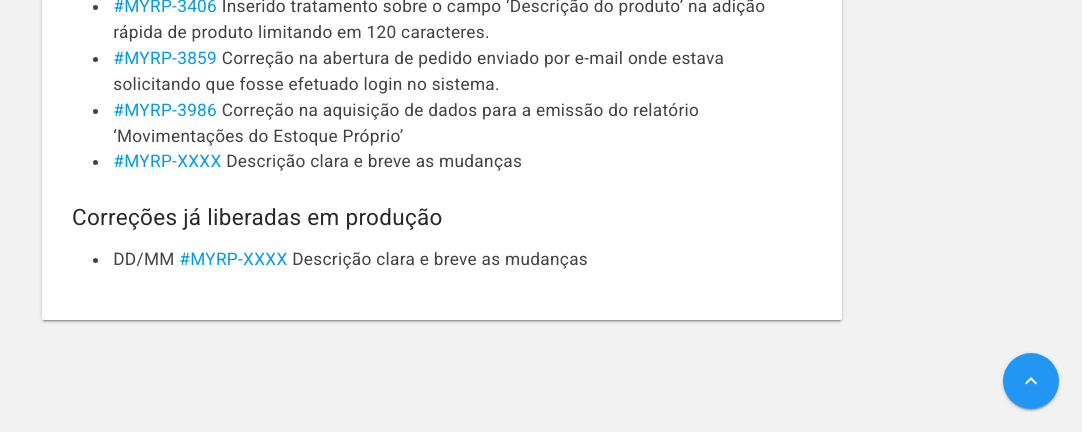
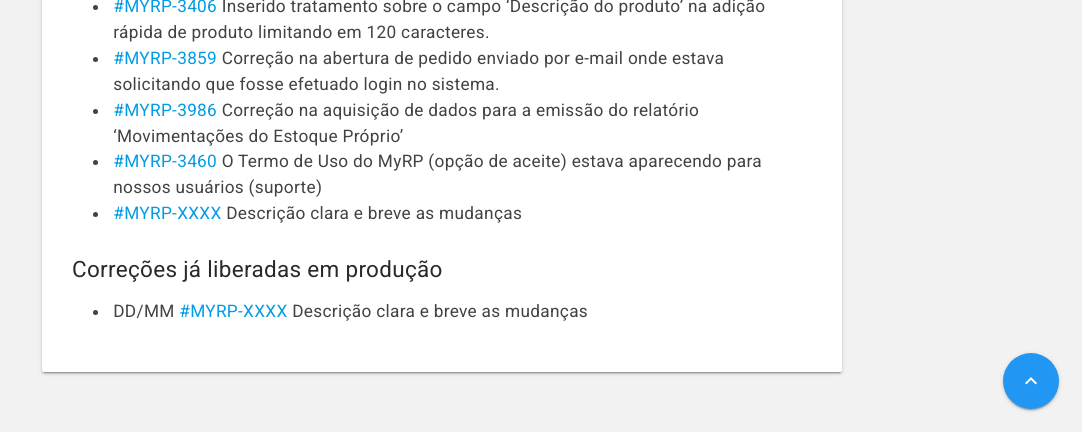
Before and after one commit to myrp-maicon/changelog-myrp, a Jekyll site: the page built from docs/myrp/19.03.02.md, in a window 1280 px wide, cut to the strip 468-900 px from the top of the page. Shown: the whole strip, without its empty margins (198-1280 px from the left). Built offline with Jekyll 4.4.1, drawn with Linux system fonts in a browser that asks for light colours; nearby versions of some CDN libraries; our own code applies the rules of GitHub Pages for plain Markdown files; the repository's description, which GitHub fills in, is left out.

Commit message:
Correção
O Termo de Uso do MyRP (opção de aceite) estava aparecendo para nossos usuários (suporte)

```diff
--- a/docs/myrp/19.03.02.md
+++ b/docs/myrp/19.03.02.md
@@ -7,6 +7,7 @@
 * [#MYRP-3406](https://devmyrp.atlassian.net/browse/MYRP-3460) Inserido tratamento sobre o campo 'Descrição do produto' na adição rápida de produto limitando em 120 caracteres.
 * [#MYRP-3859](https://devmyrp.atlassian.net/browse/MYRP-3859) Correção na abertura de pedido enviado por e-mail onde estava solicitando que fosse efetuado login no sistema.
 * [#MYRP-3986](https://devmyrp.atlassian.net/browse/MYRP-3986) Correção na aquisição de dados para a emissão do relatório 'Movimentações do Estoque Próprio'
+* [#MYRP-3460](https://devmyrp.atlassian.net/browse/MYRP-3460) O Termo de Uso do MyRP (opção de aceite) estava aparecendo para nossos usuários (suporte)
 * [#MYRP-XXXX]() Descrição clara e breve as mudanças
 
 ## Correções já liberadas em produção
```
